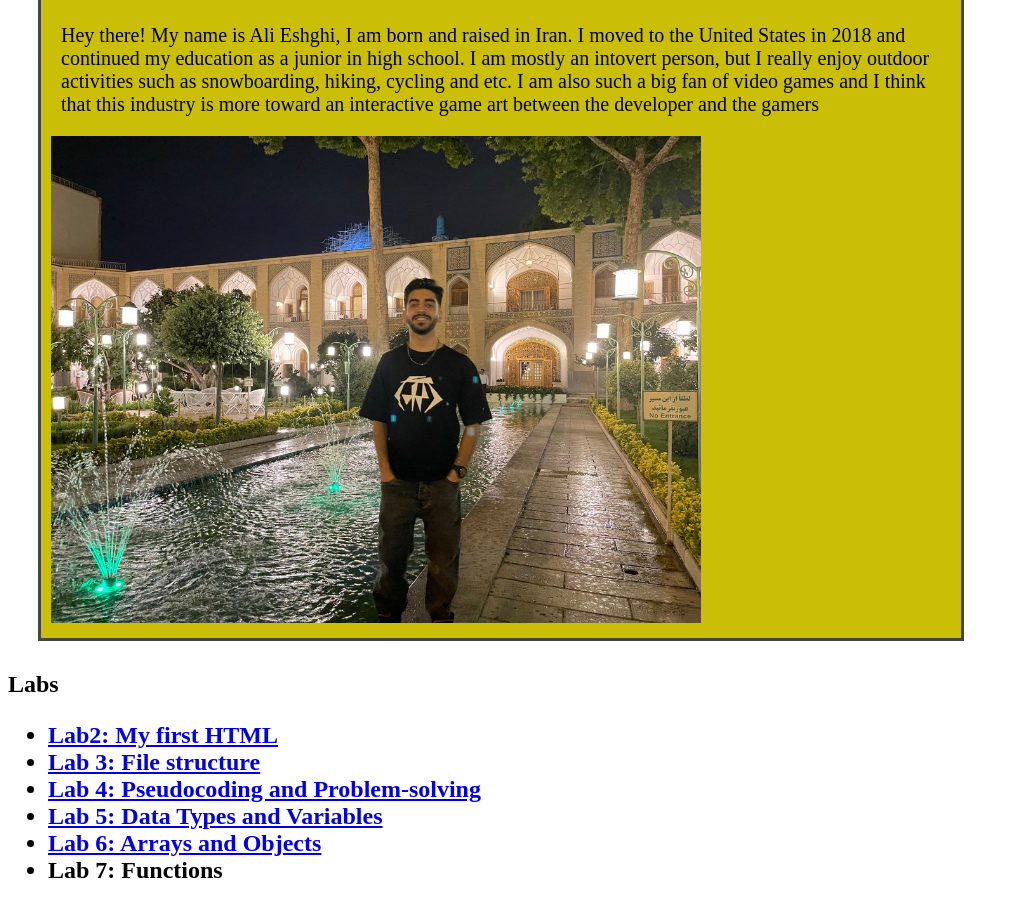
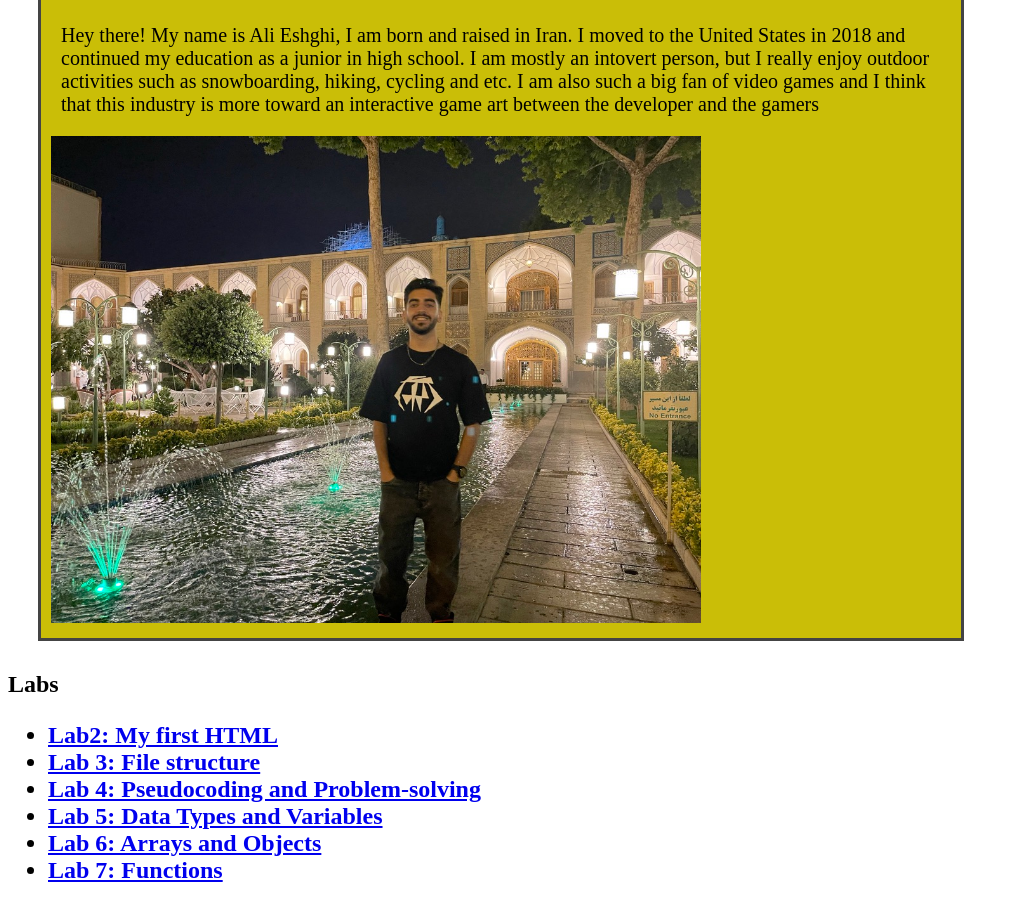
Before and after one commit to aeshghi/art101, a plain HTML site: page index.html in a window 1280 px wide. Shown: the part 120-1028 px from the top of the page, without its empty margins (0-1017 px from the left). Drawn offline with Linux system fonts and the light colour scheme; files that its build step writes are made by us from their sources.

Commit message:
art101.html fix

```diff
--- a/index.html
+++ b/index.html
@@ -30,7 +30,7 @@
 				<li><a href="lab4/">Lab 4: Pseudocoding and Problem-solving</a></li>
 				<li><a href="lab5/">Lab 5: Data Types and Variables</a></li>
 				<li><a href="lab6/">Lab 6: Arrays and Objects</a></li>
-				<li><a herf="lab7/">Lab 7: Functions</a></li>
+				<li><a href="lab7/">Lab 7: Functions</a></li>
 			</ul>
 		</div>
 </div>
```
Also changed, not shown: 2 other files.
